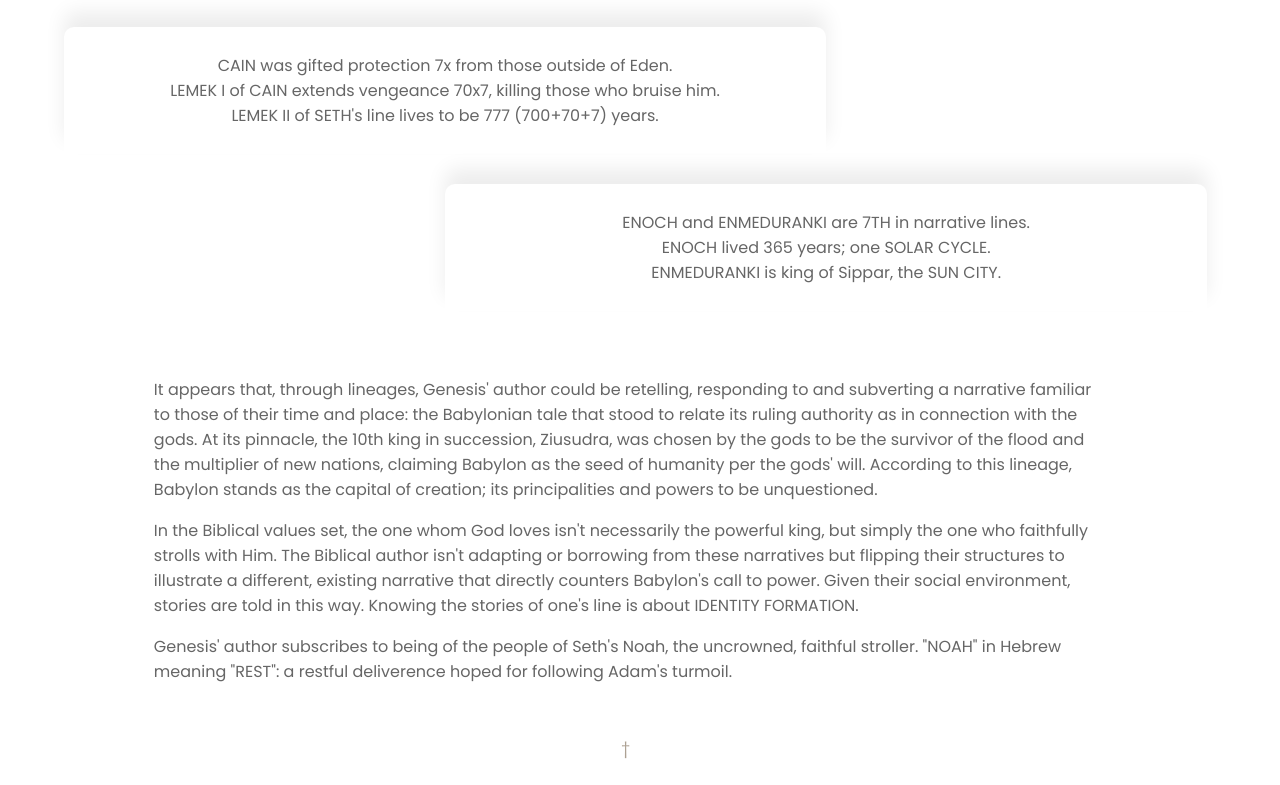
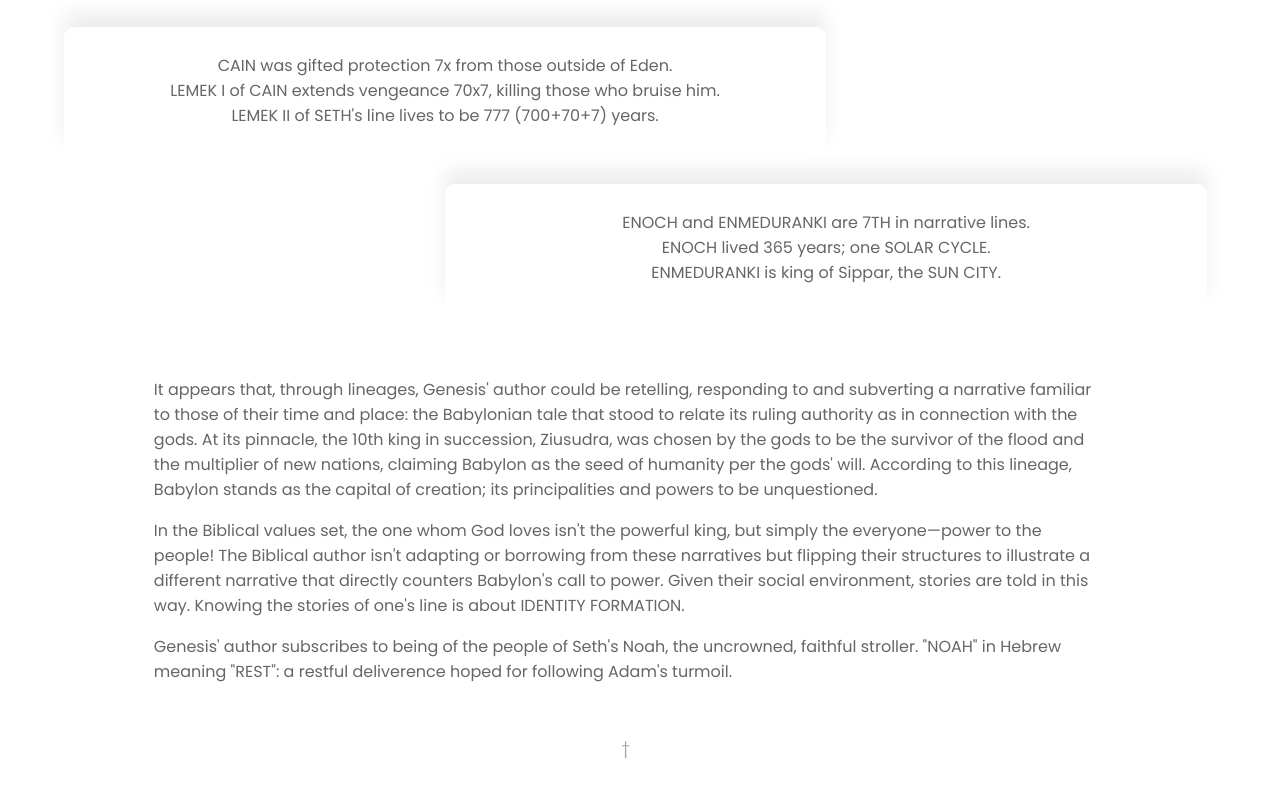
Before and after one commit to BearNelson/Sequel, a plain HTML site: page index.html in a window 1280 px wide. Shown: the part 1216-2001 px from the top of the page. Drawn offline with nearby package versions, Linux system fonts and the light colour scheme.

Commit message:
Update index.html

```diff
--- a/index.html
+++ b/index.html
@@ -95,7 +95,7 @@
 
 			<div class="info10">
 				<p>It appears that, through lineages, Genesis' author could be retelling, responding to and subverting a narrative familiar to those of their time and place: the Babylonian tale that stood to relate its ruling authority as in connection with the gods. At its pinnacle, the 10th king in succession, Ziusudra, was chosen by the gods to be the survivor of the flood and the multiplier of new nations, claiming Babylon as the seed of humanity per the gods' will. According to this lineage, Babylon stands as the capital of creation; its principalities and powers to be unquestioned.</p>
-				<p>In the Biblical values set, the one whom God loves isn't necessarily the powerful king, but simply the one who faithfully strolls with Him. The Biblical author isn't adapting or borrowing from these narratives but flipping their structures to illustrate a different, existing narrative that directly counters Babylon's call to power. Given their social environment, stories are told in this way. Knowing the stories of one's line is about IDENTITY FORMATION.</p>
+				<p>In the Biblical values set, the one whom God loves isn't the powerful king, but simply the everyone—power to the people! The Biblical author isn't adapting or borrowing from these narratives but flipping their structures to illustrate a different narrative that directly counters Babylon's call to power. Given their social environment, stories are told in this way. Knowing the stories of one's line is about IDENTITY FORMATION.</p>
 				<p>Genesis' author subscribes to being of the people of Seth's Noah, the uncrowned, faithful stroller. "NOAH" in Hebrew meaning "REST": a restful deliverence hoped for following Adam's turmoil.</p>
 			</div>
 
```
